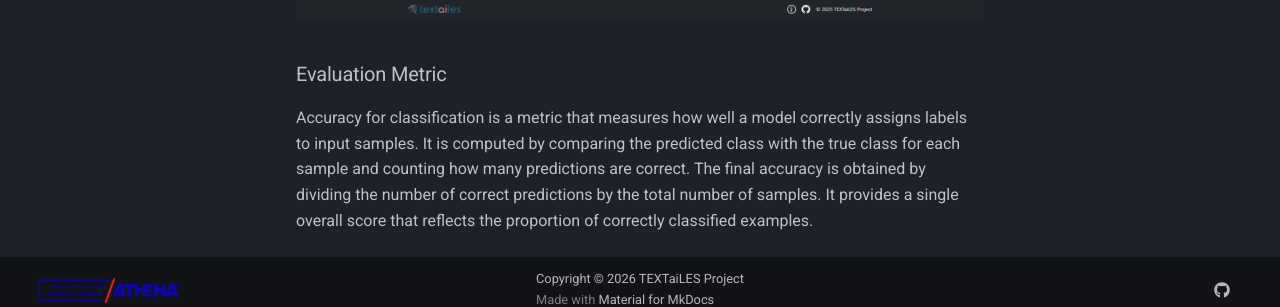
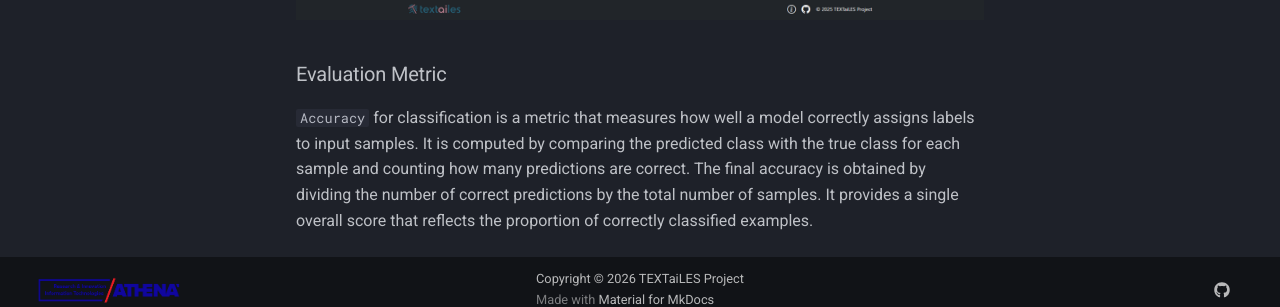
Before and after one commit to TEXTaiLES/AmalthAI-documentation, an MkDocs documentation site: the page built from docs/manual/classification.md, in a window 1280 px wide and 900 px high, scrolled down 2232 px. Shown: the part 578-885 px from the top of the window. Built offline with MkDocs 1.6.1 and Material for MkDocs 9.7.7, drawn with Linux system fonts in a browser that asks for light colours; comment, search, counter and statistics services are not loaded.

```diff
--- a/docs/manual/classification.md
+++ b/docs/manual/classification.md
@@ -96,4 +96,4 @@ Once the Inference process is complete, the result will be displayed directly in
 
 ### Evaluation Metric
 
-Accuracy for classification is a metric that measures how well a model correctly assigns labels to input samples. It is computed by comparing the predicted class with the true class for each sample and counting how many predictions are correct. The final accuracy is obtained by dividing the number of correct predictions by the total number of samples. It provides a single overall score that reflects the proportion of correctly classified examples.
+`Accuracy` for classification is a metric that measures how well a model correctly assigns labels to input samples. It is computed by comparing the predicted class with the true class for each sample and counting how many predictions are correct. The final accuracy is obtained by dividing the number of correct predictions by the total number of samples. It provides a single overall score that reflects the proportion of correctly classified examples.
```
Also changed, not shown: docs/manual/object_detection.md (+1 -1 lines), docs/manual/semantic_segm.md (+1 -1 lines).
